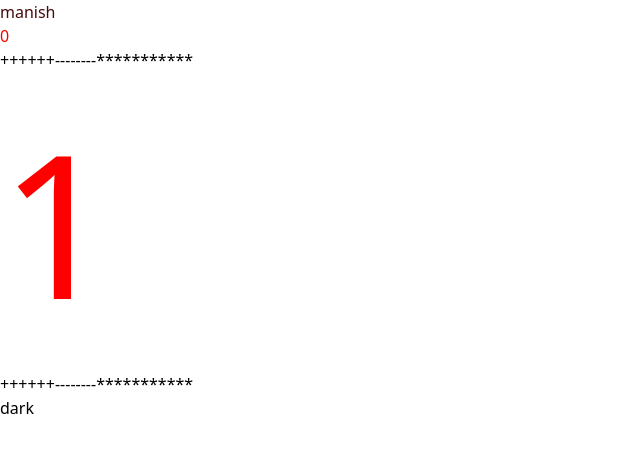
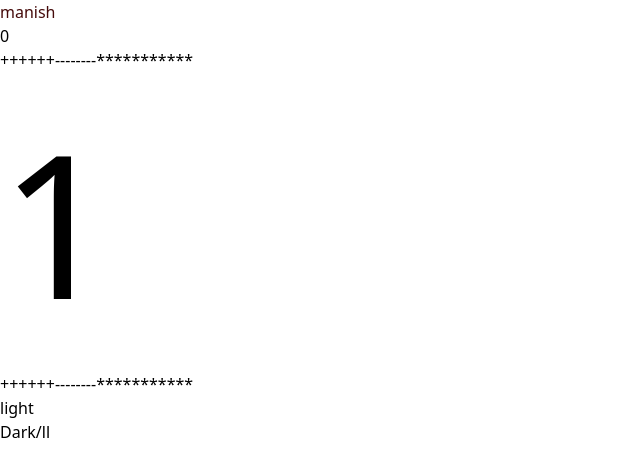
Before and after one commit to Manish-taak/fashioncommoncomponent, a Next.js app: page /header in a window 1280 px wide. Shown: the top 476 px of the page, without its empty margins (0-640 px from the left). Built offline with nearby package versions, Linux system fonts and the light colour scheme.

Commit message:
include light and dark mode functionality

```diff
--- a/src/app/header/page.tsx
+++ b/src/app/header/page.tsx
@@ -24,11 +24,9 @@ const Page = () => {
         document.body.className = mode;
     }, [mode]);
 
-
-
     return (
         <>
-            <section className='bg-black dark:bg-white ' >
+            <section className='dark:bg-black bg-white ' >
                 <div>
                     <h1 onClick={() => setUser({
                         name: "sahil",
@@ -49,7 +47,7 @@ const Page = () => {
                     <button onClick={() => dispatch1(both(5))} >***********</button>
                 </div>
                 <h1>{modeSlice.value}</h1>
-                <button className='dark:text-white' onClick={handleToggle}>Dark/ll</button>
+                <button className='dark:text-white text-black' onClick={handleToggle}>Dark/ll</button>
             </section>
         </>
     )
--- a/src/app/redux/slice/ModeSlice.tsx
+++ b/src/app/redux/slice/ModeSlice.tsx
@@ -9,7 +9,7 @@ interface ModeState {
 
 // Set the initial state
 const initialState: ModeState = {
-    value: "dark",
+    value: "light",
 };
 
 // Create a slice with reducers
@@ -19,7 +19,7 @@ const modeSlice = createSlice({
     reducers: {
         toggleMode: (state) => {
             // Toggle between "darkmode" and "lightmode"
-            state.value = state.value === "dark" ? "light" : "dark";
+            state.value = state.value === "light" ? "dark" : "light";
         },
     },
 });
```
